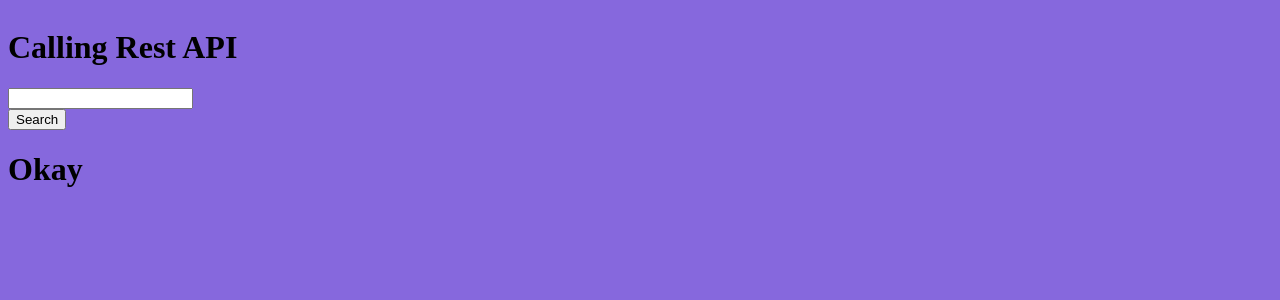
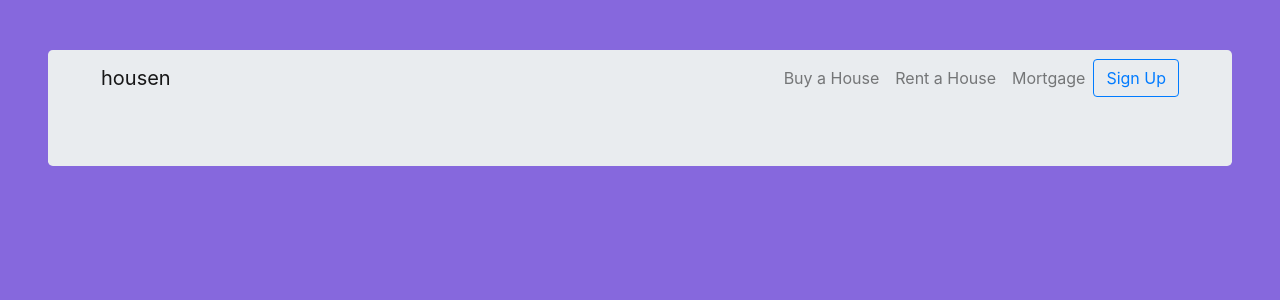
Before and after one commit to Nadim-Mahmud-Dipu/Frontend-Developer-s-Task, an Angular app in the folder angular-api-search-application/: page / in a window 1280 px wide. Shown: the top 300 px of the page. Built offline with nearby package versions, Linux system fonts and the light colour scheme.

Commit message:
Crated a jumbotron on the homepage added a navigation bar inside it.

```diff
--- a/angular-api-search-application/src/app/app.component.css
+++ b/angular-api-search-application/src/app/app.component.css
@@ -0,0 +1,34 @@
+@import url('https://fonts.googleapis.com/css2?family=Ubuntu&display=swap');
+
+.navbar {
+  margin-top: 0;
+  border-radius: 6px;
+  background-color: transparent !important;
+}
+
+.jumbotron {
+  margin: 50px;
+  padding: 0;
+  padding-bottom: 60px;
+}
+
+.column-1 {
+  float: left;
+  width: 1%;
+  height: 300px;
+  /* Should be removed. Only for demonstration */
+}
+
+.column-2 {
+  float: left;
+  width: 98%;
+  height: 300px;
+  /* Should be removed. Only for demonstration */
+}
+
+.column-3 {
+  float: left;
+  width: 1%;
+  height: 300px;
+  /* Should be removed. Only for demonstration */
+}
--- a/angular-api-search-application/src/app/app.component.html
+++ b/angular-api-search-application/src/app/app.component.html
@@ -1,21 +1,74 @@
-<h1>Calling Rest API</h1>
+<!doctype html>
+<html lang="en">
 
-  <div class="container">
+<head>
+  <meta charset="UTF-8">
+  <meta name="viewport"
+        content="width=device-width, user-scalable=no, initial-scale=1.0, maximum-scale=1.0, minimum-scale=1.0">
+  <meta http-equiv="X-UA-Compatible" content="ie=edge">
+  <link rel="stylesheet" href="https://maxcdn.bootstrapcdn.com/bootstrap/4.0.0/css/bootstrap.min.css"
+        integrity="sha384-Gn5384xqQ1aoWXA+058RXPxPg6fy4IWvTNh0E263XmFcJlSAwiGgFAW/dAiS6JXm" crossorigin="anonymous">
+  <link rel="stylesheet" href="https://cdnjs.cloudflare.com/ajax/libs/font-awesome/5.15.3/css/all.min.css"
+        integrity="sha512-iBBXm8fW90+nuLcSKlbmrPcLa0OT92xO1BIsZ+ywDWZCvqsWgccV3gFoRBv0z+8dLJgyAHIhR35VZc2oM/gI1w=="
+        crossorigin="anonymous" referrerpolicy="no-referrer"/>
+  <title>Home</title>
+</head>
+<body>
 
-    <!--    <label for="usr">Name:</label>-->
-    <input (keyup)="showResults(titleInput.value)" type="text" #titleInput class="form-control"/>
-    <br/>
-    <button
-      type="button"
-      (click)="showResults(titleInput.value)"
-      class="btn btn-primary"
-    >
-      Search
-    </button>
-    <h1 class="okay"> Okay </h1>
-    <div *ngIf="result">
-      <h2>{{result.city_name}}</h2>
-      <h2>{{result.short_code}}</h2>
+
+<div class="row">
+  <div class="column-1">
+  </div>
+  <div class="column-2">
+
+
+    <div class="jumbotron">
+
+
+      <div class="container">
+        <nav class="navbar navbar-fixed-top navbar-expand-lg navbar-light bg-light">
+          <a class="navbar-brand" href="#">housen</a>
+          <button class="navbar-toggler" type="button" data-toggle="collapse" data-target="#navbarSupportedContent"
+                  aria-controls="navbarSupportedContent" aria-expanded="false" aria-label="Toggle navigation">
+            <span class="navbar-toggler-icon"></span>
+          </button>
+
+          <div class="collapse navbar-collapse" id="navbarSupportedContent">
+            <ul class="navbar-nav ml-auto">
+              <li class="nav-item">
+                <a class="nav-link" href="#"> Buy a House <span class="sr-only">(current)</span></a>
+              </li>
+              <li class="nav-item">
+                <a class="nav-link" href="#"> Rent a House <span class="sr-only">(current)</span></a>
+              </li>
+              <li class="nav-item">
+                <a class="nav-link" href="#"> Mortgage <span class="sr-only">(current)</span></a>
+              </li>
+            </ul>
+          </div>
+          <button type="button" class="sign-up-button btn btn-outline-primary">Sign Up</button>
+
+        </nav>
+        <!-- <div class="search"> <i class="fa fa-search"></i> <input type="text" class="search-input"
+              placeholder="Search..." name=""> <button class=" search-icon btn btn-primary">Search</button> </div> -->
+
+        <!--end of col-->
+      </div>
+      <div class="column-3">
+      </div>
     </div>
+  </div>
+</div>
 
-</div>
+<script src="https://code.jquery.com/jquery-3.2.1.slim.min.js"
+        integrity="sha384-KJ3o2DKtIkvYIK3UENzmM7KCkRr/rE9/Qpg6aAZGJwFDMVNA/GpGFF93hXpG5KkN"
+        crossorigin="anonymous"></script>
+<script src="https://cdnjs.cloudflare.com/ajax/libs/popper.js/1.12.9/umd/popper.min.js"
+        integrity="sha384-ApNbgh9B+Y1QKtv3Rn7W3mgPxhU9K/ScQsAP7hUibX39j7fakFPskvXusvfa0b4Q"
+        crossorigin="anonymous"></script>
+<script src="https://maxcdn.bootstrapcdn.com/bootstrap/4.0.0/js/bootstrap.min.js"
+        integrity="sha384-JZR6Spejh4U02d8jOt6vLEHfe/JQGiRRSQQxSfFWpi1MquVdAyjUar5+76PVCmYl"
+        crossorigin="anonymous"></script>
+
+</body>
+</html>
```
